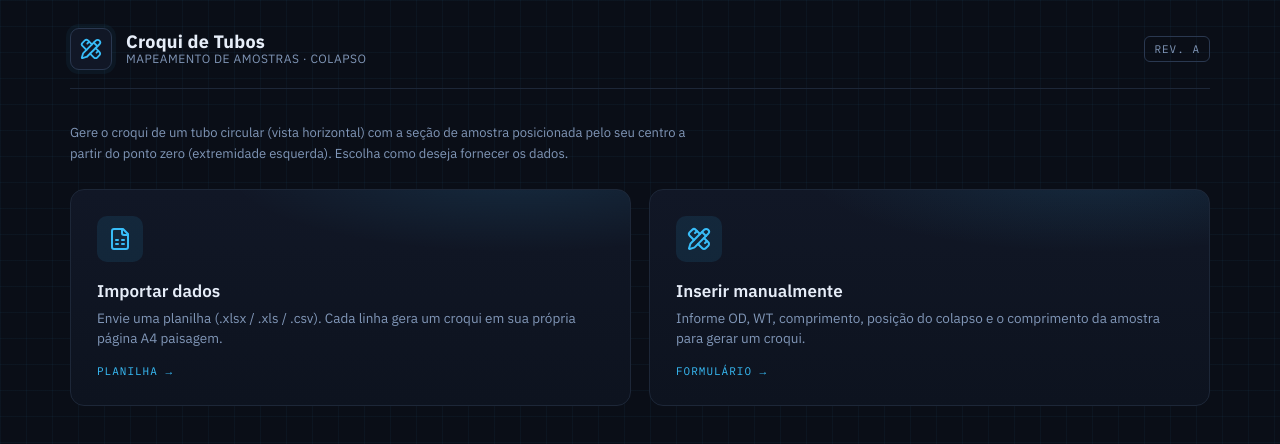
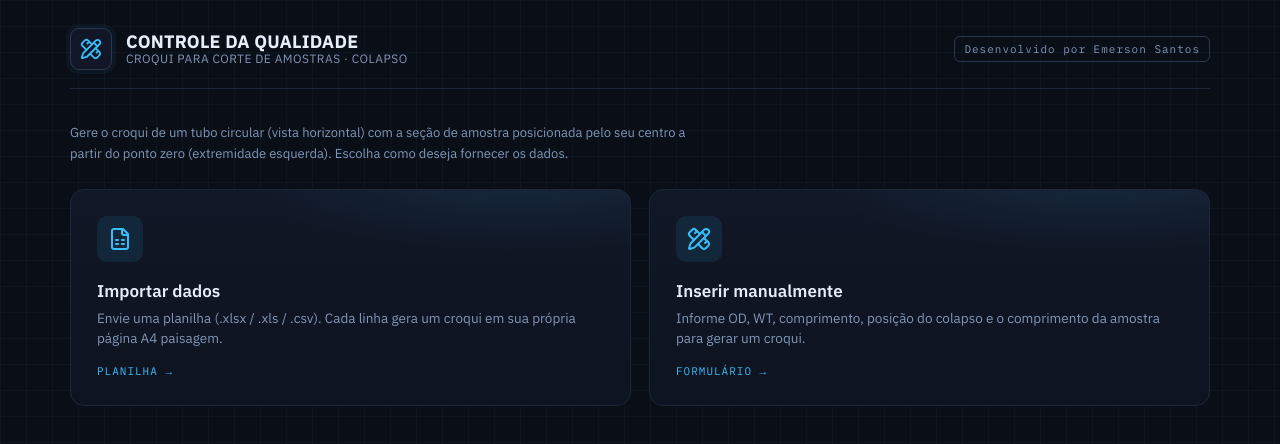
Before and after one commit to emersoncsp-bot/croqui-amostra-colapso, a React (Vite) app: page / in a window 1280 px wide. Shown: the top 444 px of the page. Built offline with nearby package versions, Linux system fonts and the light colour scheme.

Commit message:
Update App.jsx

```diff
--- a/src/App.jsx
+++ b/src/App.jsx
@@ -787,11 +787,11 @@ export default function App() {
           <div className="ct-brand">
             <div className="ct-mark"><PencilRuler size={22} /></div>
             <div>
-              <div className="ct-title">Croqui de Tubos</div>
-              <div className="ct-sub">Mapeamento de amostras · colapso</div>
+              <div className="ct-title">CONTROLE DA QUALIDADE</div>
+              <div className="ct-sub">Croqui para corte de amostras · colapso</div>
             </div>
           </div>
-          <div className="ct-rev mono">REV. A</div>
+          <div className="ct-rev mono">Desenvolvido por Emerson Santos</div>
         </div>
 
         {/* HOME */}
```
